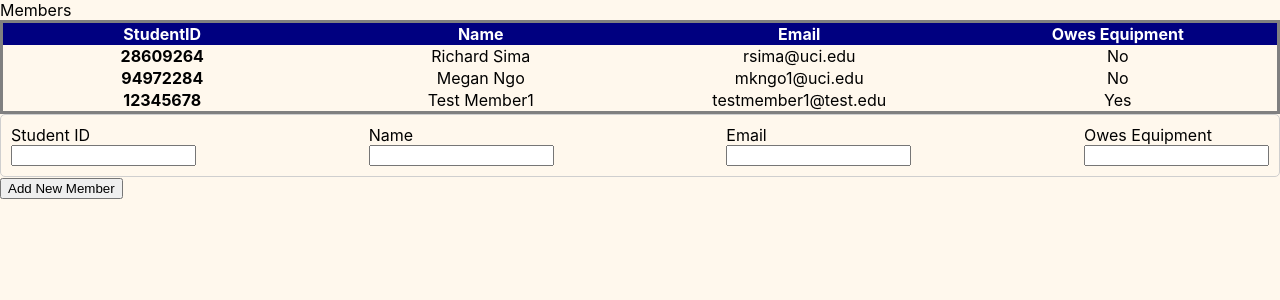
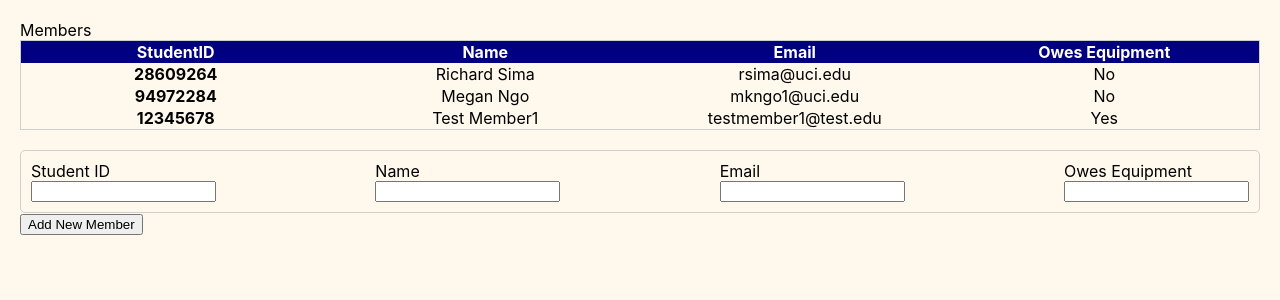
Before and after one commit to RichardSima2021/Full-Stack-Archery-Manager, a React (Create React App) app: page / in a window 1280 px wide. Shown: the top 300 px of the page. Built offline with nearby package versions, Linux system fonts and the light colour scheme.

Commit message:
feat: added basic css padding

```diff
--- a/src/App.css
+++ b/src/App.css
@@ -4,6 +4,6 @@ body{
 }
 
 
-.card-body{
-    background-color: cyan;
+.container{
+    padding: 20px;
 }
--- a/src/App.tsx
+++ b/src/App.tsx
@@ -24,7 +24,7 @@ function App() {
   }
 
   return (
-    <div>
+    <div className='container'>
       <div>
         Members
       </div>
--- a/src/components/MemberTable/MemberTable.css
+++ b/src/components/MemberTable/MemberTable.css
@@ -2,7 +2,7 @@ table{
     table-layout: fixed;
     width: 100%;
     border-collapse: collapse;
-    border: 3px solid grey;
+    margin-bottom: 20px;
 }
 
 thead tr{
@@ -18,7 +18,10 @@ tbody td{
     text-align: center;
 }
 
-
+.tableContainer{
+    border: 1px solid #cfcfcf;
+    border-radius: 5px;
+}
 
 /* tbody td{
     text-align: center;
--- a/src/components/MemberTable/MemberTable.tsx
+++ b/src/components/MemberTable/MemberTable.tsx
@@ -4,7 +4,7 @@ import './MemberTable.css';
 
 function MemberTable(props: {members: Member[]}){
     return (
-        <table>
+        <table className='tableContainer'>
           <thead>
                 <tr>
                     <th scope='col'>StudentID</th>
```
